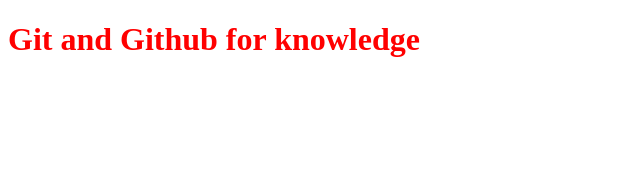
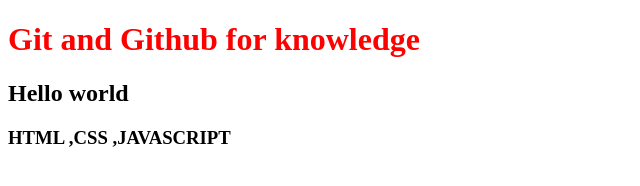
Before and after one commit to jollyvivek/gitlearn, a plain HTML site: page index.html in a window 1280 px wide. Shown: the whole page, without its empty margins (0-640 px from the left). Drawn offline with Linux system fonts and the light colour scheme.

Commit message:
add title in index

```diff
--- a/index.html
+++ b/index.html
@@ -8,6 +8,8 @@
 </head>
 <body>
     <h1>Git and Github for knowledge</h1>
+    <h2>Hello world</h2>
+    <h3>HTML ,CSS ,JAVASCRIPT</h3>
 </body>
 <script src="/script.js"></script>
 </html>
```
